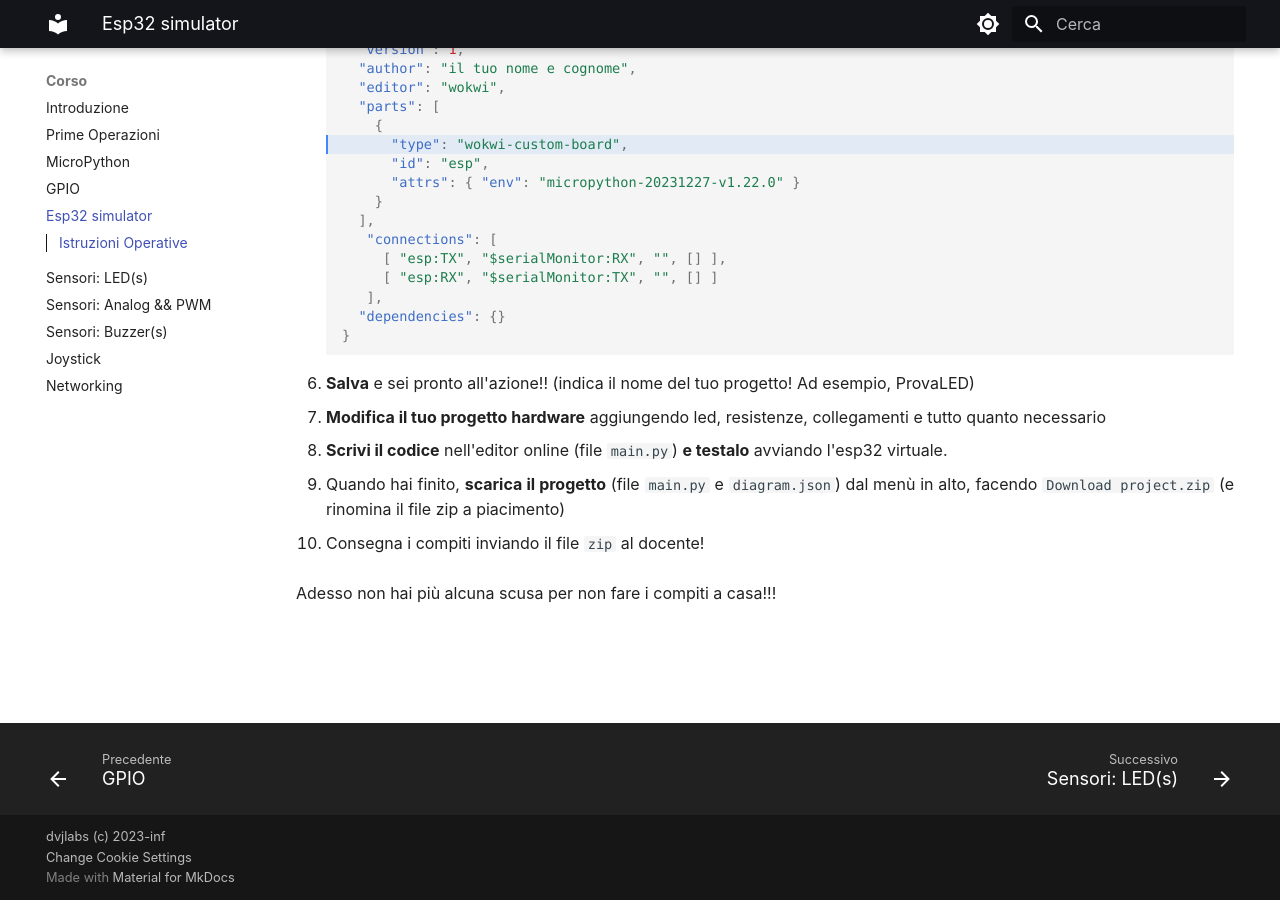
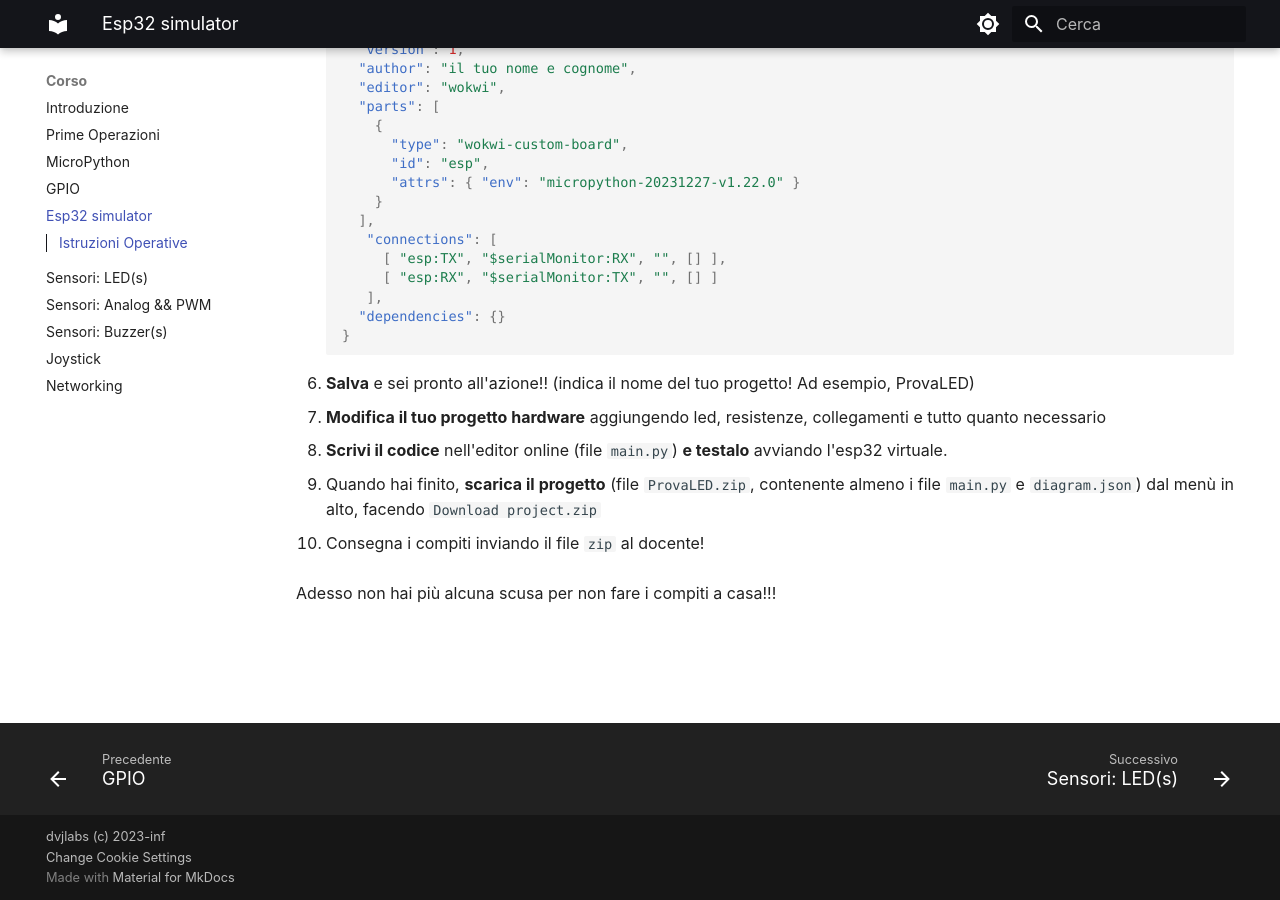
Before and after one commit to dvjlabs/esp32_course, an MkDocs documentation site: the page built from docs/corso/04_simulator.md, in a window 1280 px wide and 900 px high, scrolled down 899 px. Built offline with MkDocs 1.6.1 and Material for MkDocs 9.7.7, drawn with Linux system fonts in a browser that asks for light colours.

Commit message:
sistema le istruzioni!!

````diff
--- a/docs/corso/04_simulator.md
+++ b/docs/corso/04_simulator.md
@@ -30,7 +30,7 @@ Quello che ha più colpito la nostra attenzione si chiama [https://wokwi.com/](h
 
 5. Modifica il file `diagram.json` in questo modo:
 
-    ``` json title="file diagram.json modificato" hl_lines="7"
+    ``` json title="file diagram.json modificato"
     {
       "version": 1,
       "author": "il tuo nome e cognome",
@@ -56,7 +56,7 @@ Quello che ha più colpito la nostra attenzione si chiama [https://wokwi.com/](h
 
 8. **Scrivi il codice** nell'editor online (file `main.py`) **e testalo** avviando l'esp32 virtuale.
 
-9. Quando hai finito, **scarica il progetto** (file `main.py` e `diagram.json`) dal menù in alto, facendo `Download project.zip` (e rinomina il file zip a piacimento)
+9. Quando hai finito, **scarica il progetto** (file `ProvaLED.zip`, contenente almeno i file `main.py` e `diagram.json`) dal menù in alto, facendo `Download project.zip`
 
 10. Consegna i compiti inviando il file `zip` al docente!
 
````
